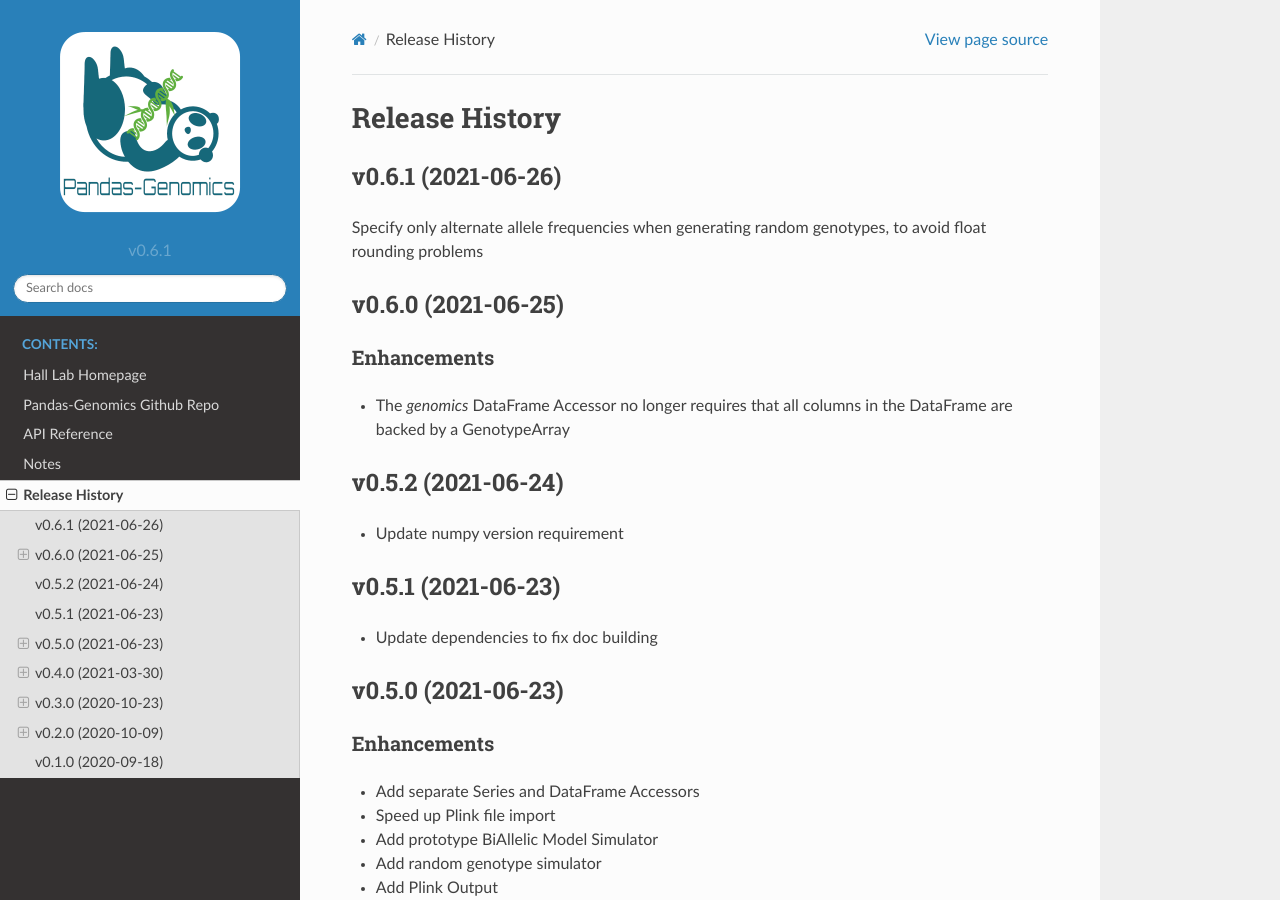
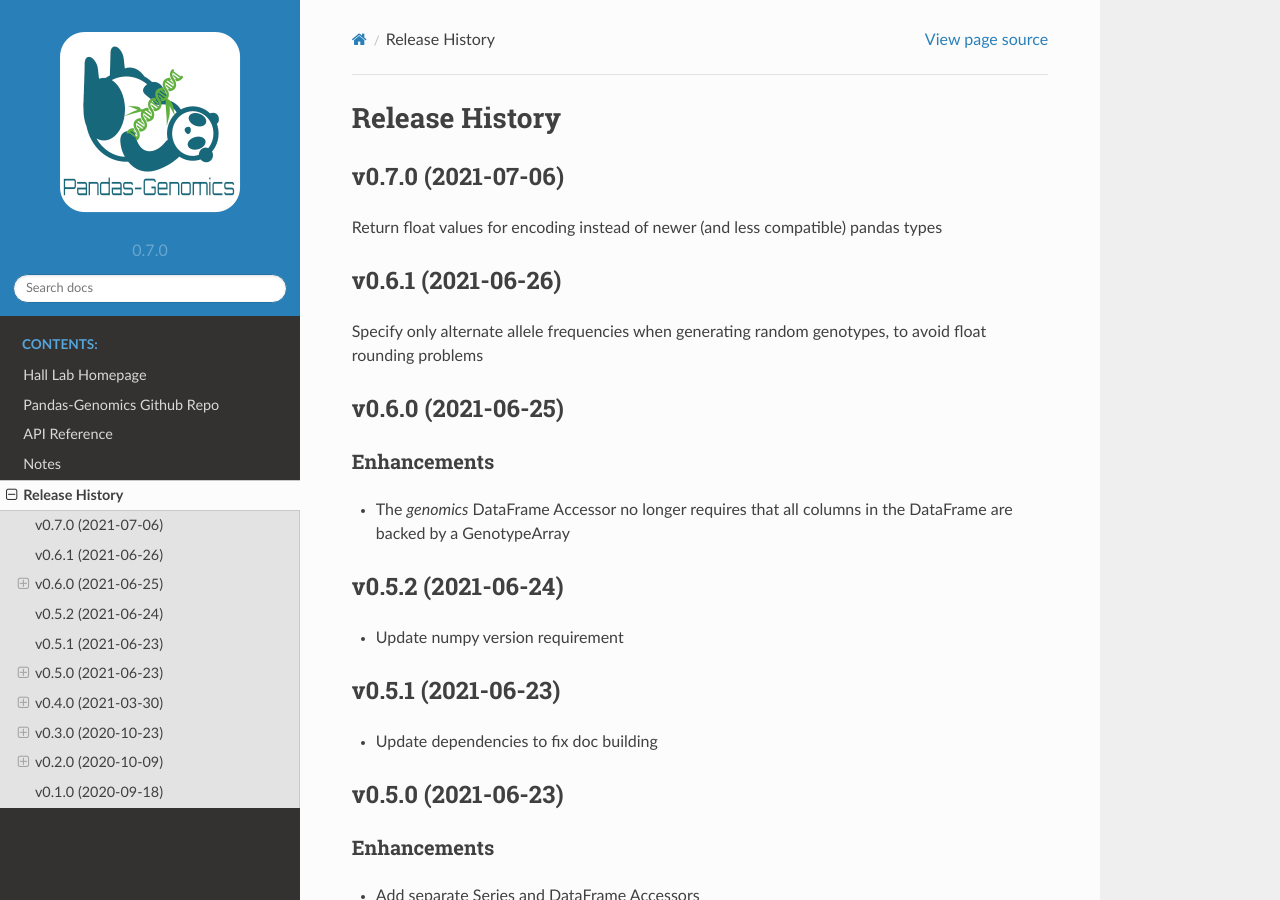
Before and after one commit to HallLab/pandas-genomics, a Sphinx documentation site: the page built from docs/release-history.rst, in a window 1280 px wide and 900 px high. Built offline with Sphinx 7.4.7 and the Read the Docs theme 2.0.0, drawn with Linux system fonts in a browser that asks for light colours.

Commit message:
New Version

```diff
--- a/docs/release-history.rst
+++ b/docs/release-history.rst
@@ -1,6 +1,11 @@
 ===============
 Release History
 ===============
+
+v0.7.0 (2021-07-06)
+-------------------
+
+Return float values for encoding instead of newer (and less compatible) pandas types
 
 v0.6.1 (2021-06-26)
 -------------------
--- a/pyproject.toml
+++ b/pyproject.toml
@@ -1,6 +1,6 @@
 [tool.poetry]
 name = "pandas-genomics"
-version = "v0.6.1"
+version = "0.7.0"
 description = "Pandas ExtensionDtypes and ExtensionArray for working with genomics data"
 license = "BSD-3-Clause"
 authors = ["John McGuigan <jrm5100@psu.edu>"]
```
